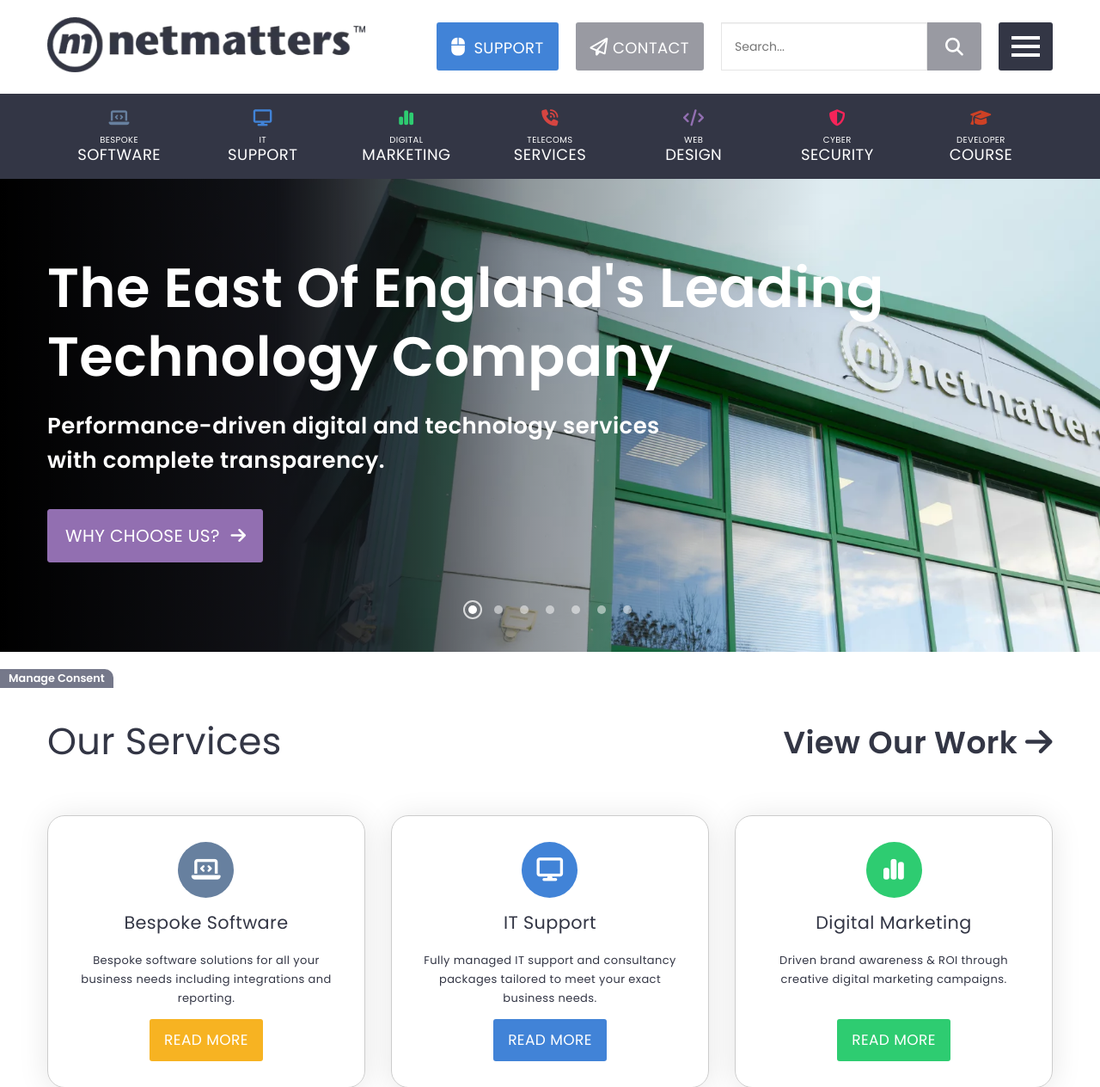
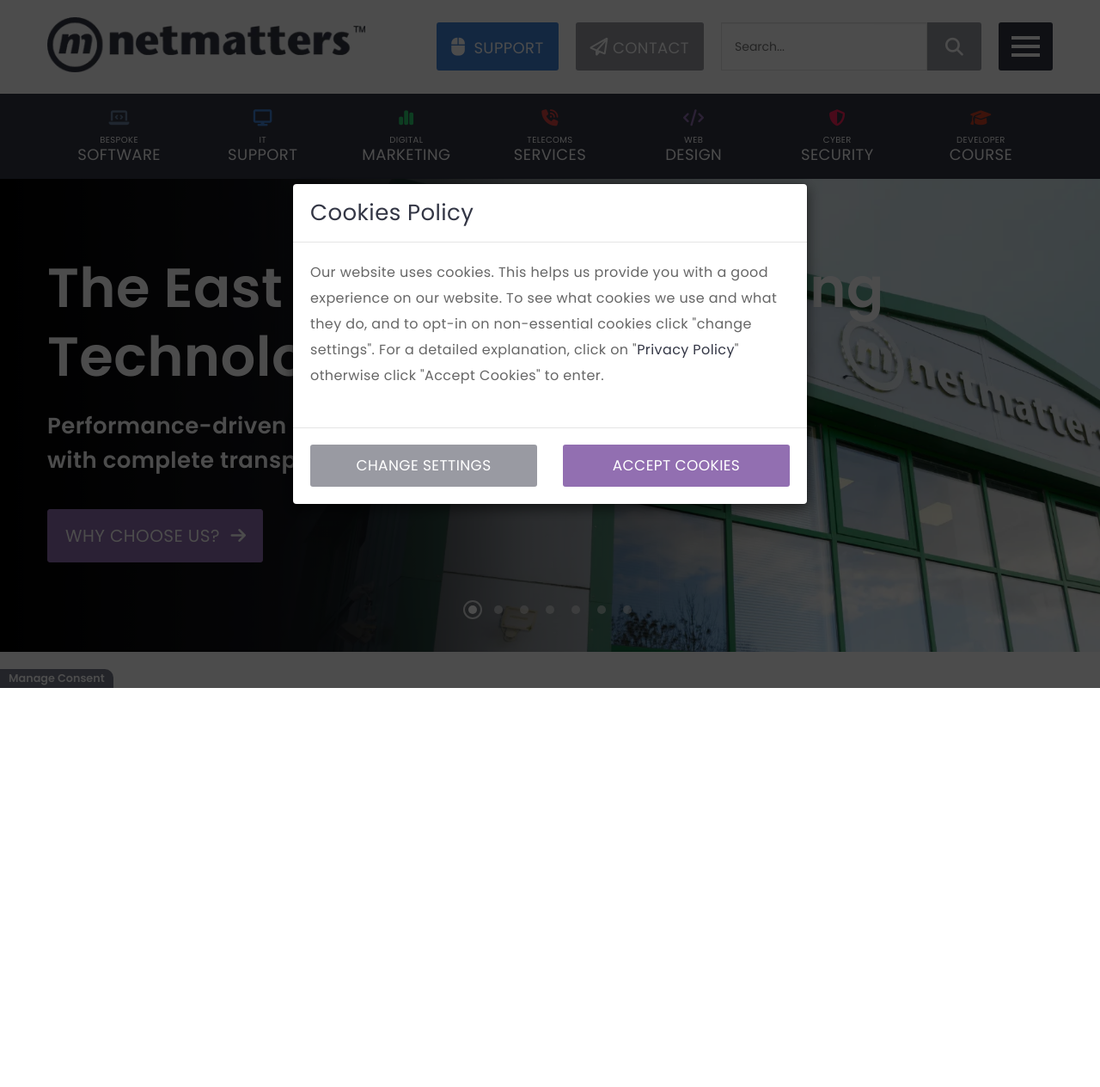
Before and after one commit to wigscs/netmatters, a PHP site: page / in a window 1280 px wide. Shown: the top 1264 px of the page at 86% size. After the commit the page ends 800 px from the top, so only its background shows below. Run offline with PHP 8.4, Linux system fonts and the light colour scheme.

Commit message:
Cookie consent popup

```diff
--- a/css/style.css
+++ b/css/style.css
@@ -1711,4 +1711,94 @@
   border-width: 35px 36px 0;
 }
 
+.cookie-consent {
+  position: fixed;
+  top: 0;
+  bottom: 0;
+  left: 0;
+  right: 0;
+  z-index: 100;
+  background-color: rgba(0, 0, 0, 0.7);
+  display: flex;
+  flex-direction: row;
+  align-items: center;
+  justify-content: center;
+  padding: 30px;
+}
+.cookie-consent .modal {
+  margin: auto;
+  transition: transform 0.3s ease-out;
+}
+@media (min-width: 768px) {
+  .cookie-consent .modal {
+    width: 600px;
+  }
+}
+.cookie-consent .modal-content {
+  background-color: #fff;
+  border: 1px solid rgba(0, 0, 0, 0.2);
+  border-radius: 5px;
+  box-shadow: 0 3px 9px rgba(0, 0, 0, 0.5);
+  background-clip: padding-box;
+}
+@media (min-width: 768px) {
+  .cookie-consent .modal-content {
+    box-shadow: 0 5px 15px rgba(0, 0, 0, 0.5);
+  }
+}
+.cookie-consent .modal-header {
+  padding: 15px 20px;
+  border-bottom: 1px solid #e5e5e5;
+}
+.cookie-consent .modal-header h3 {
+  margin: 0;
+  line-height: 1.42857143;
+  font-size: 1.625rem;
+  font-weight: 400;
+  color: #333645;
+}
+.cookie-consent .modal-body {
+  padding: 20px;
+}
+.cookie-consent .modal-body p {
+  margin: 0 0 25px;
+  line-height: 1.875rem;
+}
+.cookie-consent .modal-body a {
+  color: #333645;
+}
+.cookie-consent .modal-footer {
+  padding: 19px 20px 20px;
+  border-top: 1px solid #e5e5e5;
+}
+.cookie-consent .modal-footer .row {
+  display: flex;
+  flex-wrap: wrap;
+  margin-left: -15px;
+  margin-right: -15px;
+}
+.cookie-consent .modal-footer .col {
+  text-align: center;
+  width: 100%;
+  flex: 0 0 auto;
+  padding-left: 15px;
+  padding-right: 15px;
+}
+@media (min-width: 768px) {
+  .cookie-consent .modal-footer .col {
+    width: 50%;
+  }
+}
+.cookie-consent .modal-footer .col .btn {
+  width: 100%;
+}
+.cookie-consent .modal-footer .col:first-of-type {
+  margin-bottom: 30px;
+}
+@media (min-width: 768px) {
+  .cookie-consent .modal-footer .col:first-of-type {
+    margin-bottom: 0;
+  }
+}
+
 /*# sourceMappingURL=style.css.map */
--- a/index.html
+++ b/index.html
@@ -35,8 +35,33 @@
       font-weight: 400;
       font-display: block;
       src: url("fontawesome/webfonts/fa-brands-400.woff2") format("woff2"), url("fontawesome/webfonts/fa-brands-400.ttf") format("truetype"); }
+  </style>
 
-  </style>
+  <div class="cookies">
+    <button id="btn-manage-consent" class="manage-consent" type="button">Manage Consent</button>
+    <div class="cookie-consent" style="display: none;">
+      <div class="modal">
+        <div class="modal-content">
+          <div class="modal-header">
+            <h3>Cookies Policy</h3>
+          </div>
+          <div class="modal-body">
+            <p>Our website uses cookies. This helps us provide you with a good experience on our website. To see what cookies we use and what they do, and to opt-in on non-essential cookies click "change settings". For a detailed explanation, click on "<a href="#">Privacy Policy</a>" otherwise click "Accept Cookies" to enter.</p>
+          </div>
+          <div class="modal-footer">
+            <div class="row">
+              <div class="col">
+                <a class="btn btn--default">Change Settings</a>
+              </div>
+              <div class="col">
+                <a id="btn-accept-cookies" class="btn btn--web">Accept Cookies</a>
+              </div>
+            </div>
+          </div>
+        </div>
+      </div>
+    </div>
+  </div>
 
   <header class="main-header container">
     <div class="row">
@@ -703,7 +728,6 @@
       </p>
     </div>
   </footer>
-  <button class="manage-consent" type="button">Manage Consent</button>
 
   <script src="https://code.jquery.com/jquery-3.7.1.min.js" integrity="sha256-/JqT3SQfawRcv/BIHPThkBvs0OEvtFFmqPF/lYI/Cxo=" crossorigin="anonymous"></script>
   <script src="js/slick/slick.min.js"></script>
--- a/js/app.js
+++ b/js/app.js
@@ -1,3 +1,4 @@
+// Homepage banner carousel
 $(document).ready(function(){
     $('.banner').slick({
         adaptiveHeight: true,
@@ -7,3 +8,23 @@
         autoplaySpeed: 3500,
     });
 });
+
+/**
+ * Cookie consent modal
+ */
+const acceptCookies = document.getElementById('btn-accept-cookies');
+const manageCookies = document.getElementById('btn-manage-consent');
+const consentModal = document.querySelector('.cookie-consent');
+
+if (!localStorage.getItem("cookie-consent")) {
+    consentModal.style.display = '';
+}
+
+acceptCookies.addEventListener('click', function(e) {
+    localStorage.setItem("cookie-consent", true);
+    consentModal.style.display = consentModal.style.display === 'none' ? '' : 'none';
+});
+
+manageCookies.addEventListener('click', function(e) {
+    consentModal.style.display = consentModal.style.display === 'none' ? '' : 'none';
+});
--- /dev/null
+++ b/scss/modules/_cookies.scss
@@ -0,0 +1,91 @@
+.cookie-consent {
+    position: fixed;
+    top: 0;
+    bottom: 0;
+    left: 0;
+    right: 0;
+    z-index: 100;
+    background-color: rgba(0, 0, 0, .7);
+    display: flex;
+    flex-direction: row;
+    align-items: center;
+    justify-content: center;
+    padding: 30px;
+
+    .modal {
+        margin: auto;
+        transition: transform .3s ease-out;
+        @media (min-width: $bp-sm) {
+            width: 600px;
+        }
+    }
+
+    .modal-content {
+        background-color: #fff;
+        border: 1px solid rgba(0, 0, 0, .2);
+        border-radius: 5px;
+        box-shadow: 0 3px 9px rgba(0, 0, 0, .5);
+        background-clip: padding-box;
+
+        @media (min-width: $bp-sm) {
+            box-shadow: 0 5px 15px rgba(0, 0, 0, .5);
+        }
+    }
+
+    .modal-header {
+        padding: 15px 20px;
+        border-bottom: 1px solid #e5e5e5;
+
+        h3 {
+            margin: 0;
+            line-height: 1.42857143;
+            font-size: 1.625rem;
+            font-weight: 400;
+            color: #333645;
+        }
+    }
+
+    .modal-body {
+        padding: 20px;
+
+        p {
+            margin: 0 0 25px;
+            line-height: 1.875rem;
+        }
+        a {
+            color: $brand-light;
+        }
+    }
+
+    .modal-footer {
+        padding: 19px 20px 20px;
+        border-top: 1px solid #e5e5e5;
+
+        .row {
+            display: flex;
+            flex-wrap: wrap;
+            margin-left: -15px;
+            margin-right: -15px;
+        }
+        .col {
+            text-align: center;
+            width: 100%;
+            flex: 0 0 auto;
+            padding-left: 15px;
+            padding-right: 15px;
+            @media (min-width: $bp-sm) {
+                width: 50%;
+            }
+            .btn {
+                width: 100%;
+            }
+            &:first-of-type {
+                margin-bottom: 30px;
+                @media (min-width: $bp-sm) {
+                    margin-bottom: 0;
+                }
+            }
+        }
+    }
+
+}
--- a/scss/style.scss
+++ b/scss/style.scss
@@ -15,3 +15,4 @@
 // Modules
 @import 'modules/buttons';
 @import 'modules/logo-list';
+@import 'modules/cookies';
```
Also changed, not shown: 1 other file.
